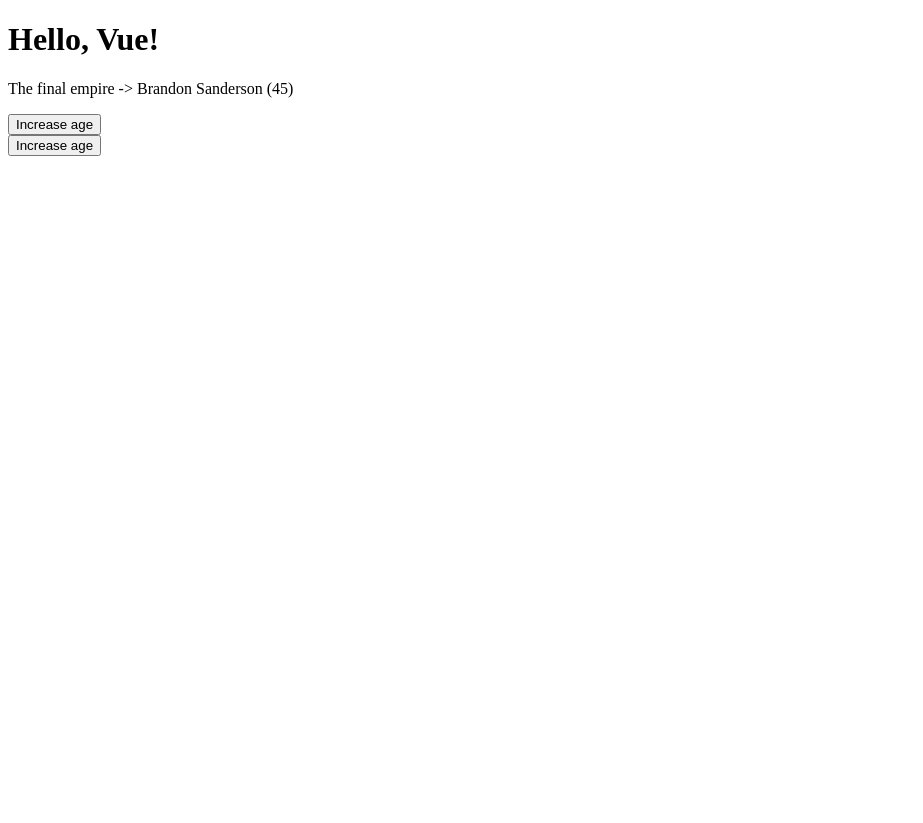
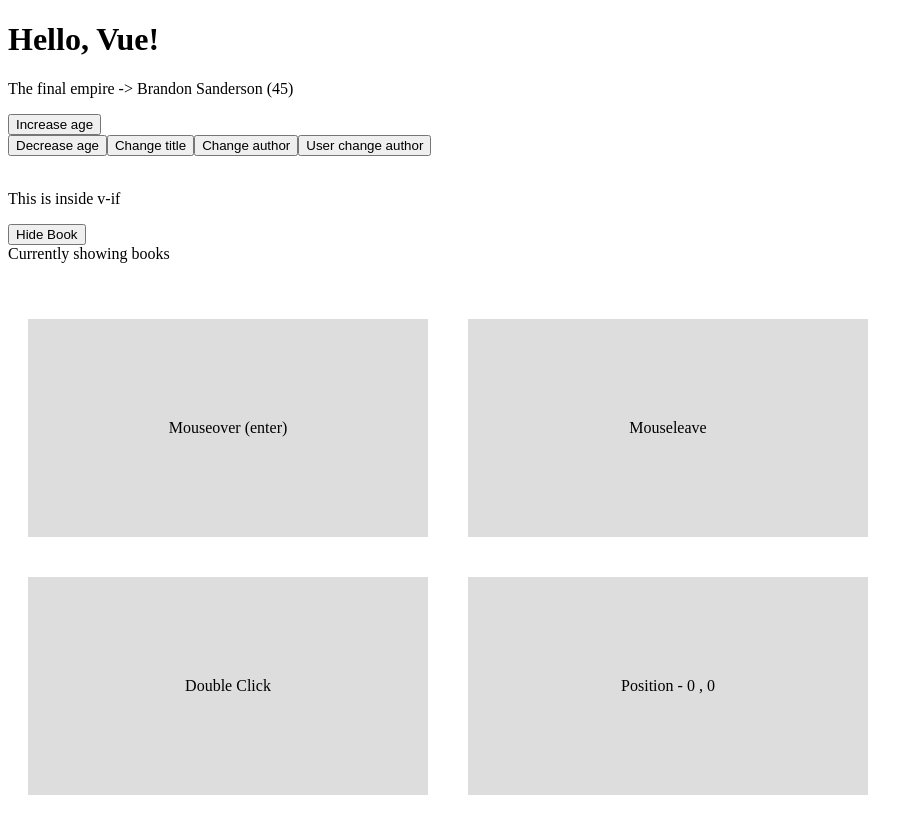
Before and after one commit to Kuasawan-Murbawan/learningVue, a plain HTML site: page index.html in a window 1280 px wide. Shown: the whole page, without its empty margins (0-923 px from the left). Before the commit the page ends 800 px from the top, so only its background shows below. Drawn offline with nearby package versions, Linux system fonts and the light colour scheme.

Commit message:
directives and mouse events

```diff
--- a/app.js
+++ b/app.js
@@ -6,10 +6,39 @@ const app = Vue.createApp({
     // data is a function that returns an object
 
     return {
+      showBooks: true,
       title: "The final empire",
       author: "Brandon Sanderson",
       age: 45,
+      x: 0,
+      y: 0,
     };
+  },
+
+  methods: {
+    changeAuthor1() {
+      this.author = "Micheal Jackson";
+    },
+
+    changeAuthor(author) {
+      this.author = author;
+    },
+
+    toggleShowBooks() {
+      this.showBooks = !this.showBooks;
+    },
+
+    handleEvent(event, data) {
+      console.log(event, event.type);
+      if (data) {
+        console.log(data);
+      }
+    },
+
+    handleMouseMove(e) {
+      this.x = e.offsetX;
+      this.y = e.offsetY; // get the current position of cursor
+    },
   },
 });
 
--- a/index.html
+++ b/index.html
@@ -4,6 +4,17 @@
     <meta name="viewport" content="width=device-width, initial-scale=1.0" />
     <title>Learning Vue</title>
     <script src="https://unpkg.com/vue@3/dist/vue.global.js"></script>
+
+    <style>
+      .box {
+        width: 400px;
+        padding: 100px 0;
+        text-align: center;
+        background: #ddd;
+        margin: 20px;
+        display: inline-block;
+      }
+    </style>
   </head>
 
   <body>
@@ -12,8 +23,36 @@
     <div id="header1">
       <p>{{ title }} -> {{ author }} ({{age}})</p>
 
+      <!-- onclick  -->
       <button v-on:click="age++">Increase age</button> <br />
-      <button v-on:click="age--">Increase age</button>
+      <button @click="age--">Decrease age</button>
+
+      <button @click="title = 'Harry Potter'">Change title</button>
+      <button @click="changeAuthor1">Change author</button>
+      <button @click="changeAuthor('J.K. Rowling')">User change author</button>
+      <br /><br />
+
+      <!-- if else statement -->
+      <div v-if="showBooks">
+        <p>This is inside v-if</p>
+      </div>
+
+      <button @click="toggleShowBooks">
+        <span v-if="showBooks">Hide Book</span>
+        <span v-else>Show Book</span>
+      </button>
+
+      <div v-show="showBooks">Currently showing books</div>
+      <br /><br />
+      <!-- mouse events -->
+      <div class="box" v-on:mouseover="handleEvent($event, 5)">
+        Mouseover (enter)
+      </div>
+      <div class="box" @mouseleave="handleEvent">Mouseleave</div>
+      <div class="box" @dblclick="handleEvent">Double Click</div>
+      <div class="box" @mousemove="handleMouseMove">
+        Position - {{ x }} , {{ y }}
+      </div>
     </div>
 
     <script src="app.js"></script>
```
